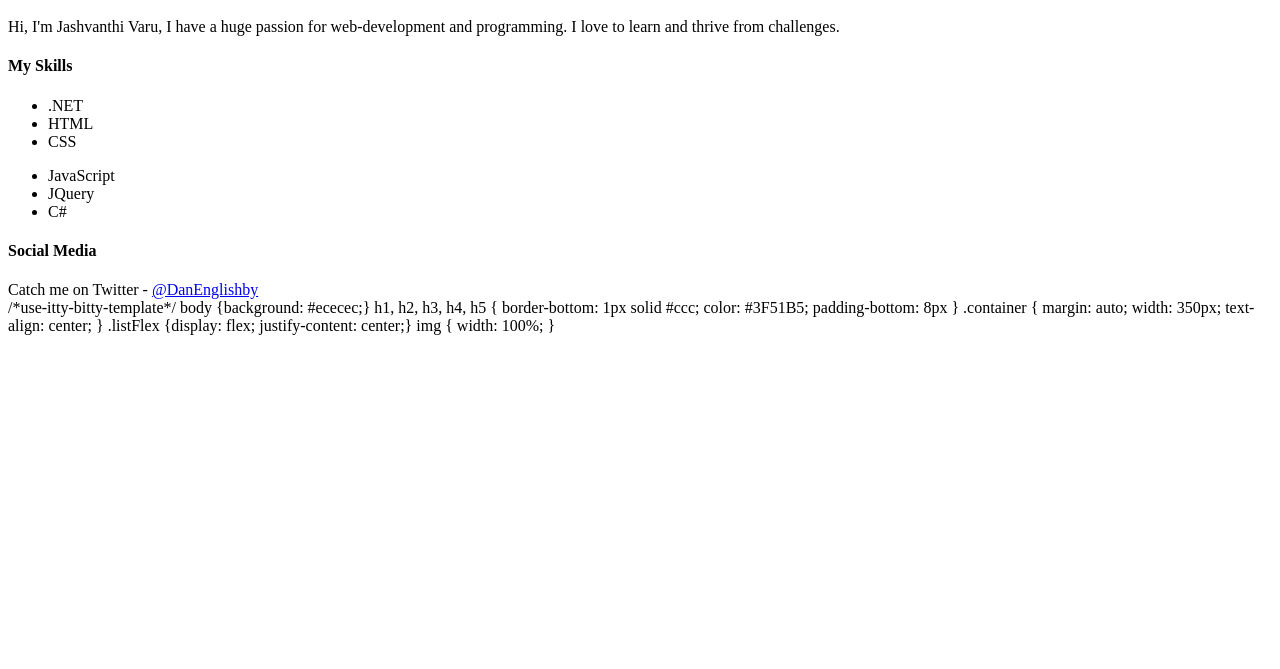
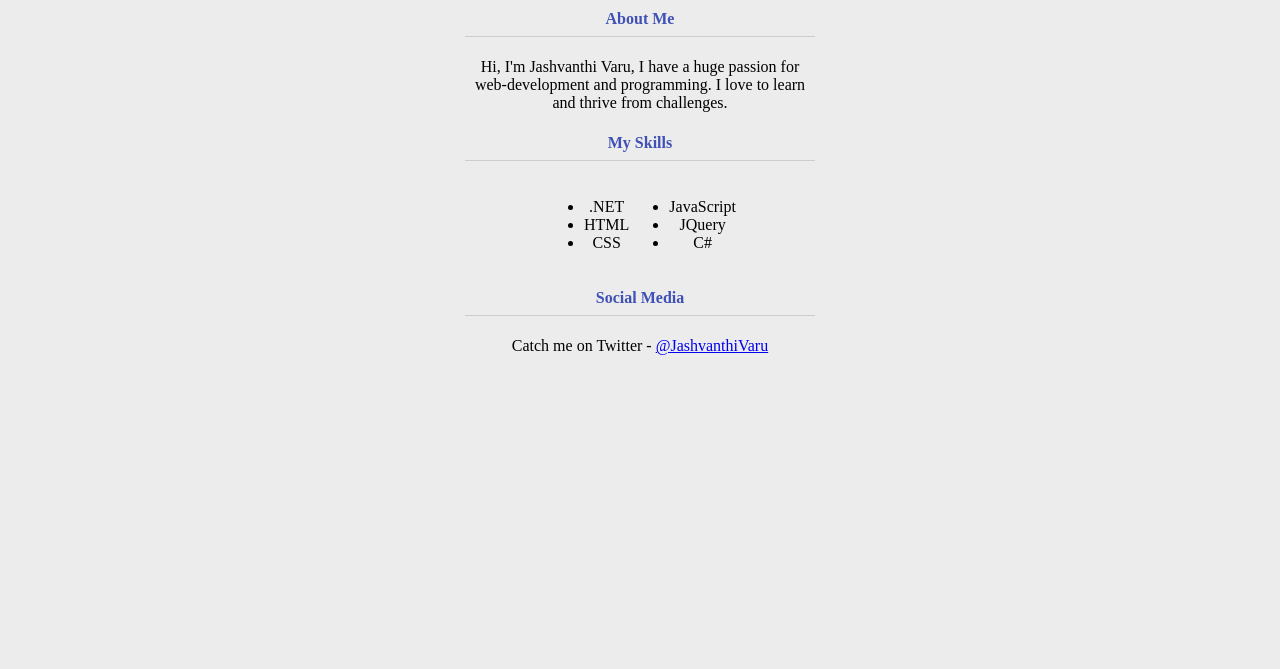
Before and after one commit to JashvanthiBITS/JashvanthiBITS.github.io, a plain HTML site: page index.html in a window 1280 px wide. Shown: the part 131-800 px from the top of the page. Drawn offline with Linux system fonts and the light colour scheme.

Commit message:
Update index.html

```diff
--- a/index.html
+++ b/index.html
@@ -1,3 +1,28 @@
+<!DOCTYPE html>
+<html>
+<head>
+<style>
+
+body {background: #ececec;}
+h1, h2, h3, h4, h5 {
+  border-bottom: 1px solid #ccc;
+  color: #3F51B5;
+  padding-bottom: 8px
+}
+.container {
+  margin: auto;
+  width: 350px;
+  text-align: center;
+}
+.listFlex {display: flex; justify-content: center;}
+
+img {
+  width: 100%;
+}
+
+   </style>
+   </head>
+   <body>
 <div class="container">
    <h1>Jashvanthi Varu</h1>
    <h3>Personal Profile</h3>
@@ -22,23 +47,9 @@
       </div>
    </div>
    <h4>Social Media</h4>
-   Catch me on Twitter - <a href="https://twitter.com/DanEnglishby">@DanEnglishby</a>
+   Catch me on Twitter - <a href="https://twitter.com/JashvanthiVaru">@JashvanthiVaru</a>
 </div>
 
-/*use-itty-bitty-template*/
-body {background: #ececec;}
-h1, h2, h3, h4, h5 {
-  border-bottom: 1px solid #ccc;
-  color: #3F51B5;
-  padding-bottom: 8px
-}
-.container {
-  margin: auto;
-  width: 350px;
-  text-align: center;
-}
-.listFlex {display: flex; justify-content: center;}
 
-img {
-  width: 100%;
-}
+</body>
+</html>
```
